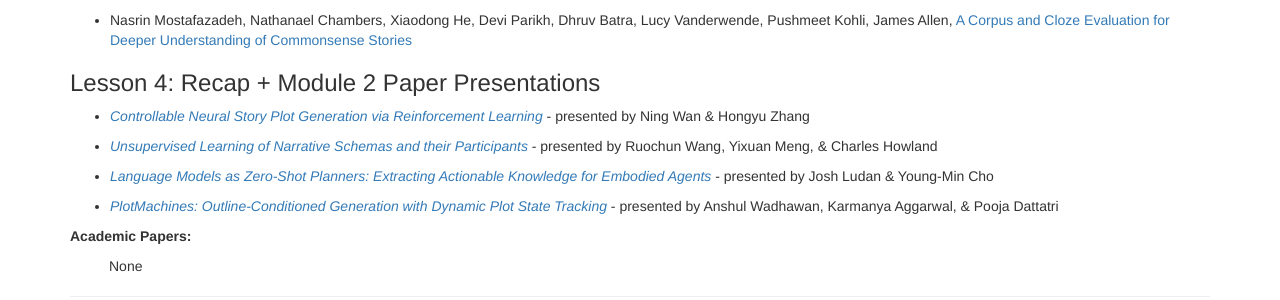
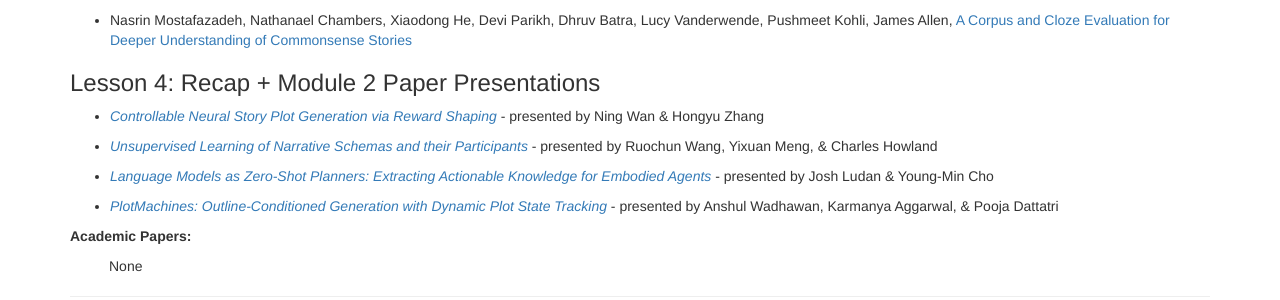
Before and after one commit to interactive-fiction-class/interactive-fiction-class.github.io, a Jekyll site: the page built from modules.md, in a window 1280 px wide and 900 px high, scrolled down 2960 px. Shown: the part 152-452 px from the top of the window. Built offline with Jekyll 4.4.1, drawn with Linux system fonts in a browser that asks for light colours; nearby versions of some CDN libraries; a script that is not in the unit is left out.

Commit message:
Update modules.yaml

```diff
--- a/_data/modules.yaml
+++ b/_data/modules.yaml
@@ -284,7 +284,7 @@
       title: Recap + Module 2 Paper Presentations
       presentations:
         -
-          title: Controllable Neural Story Plot Generation via Reinforcement Learning
+          title: Controllable Neural Story Plot Generation via Reward Shaping
           url: https://www.ijcai.org/proceedings/2019/829
           presenters: "Ning Wan & Hongyu Zhang"
         -
```
